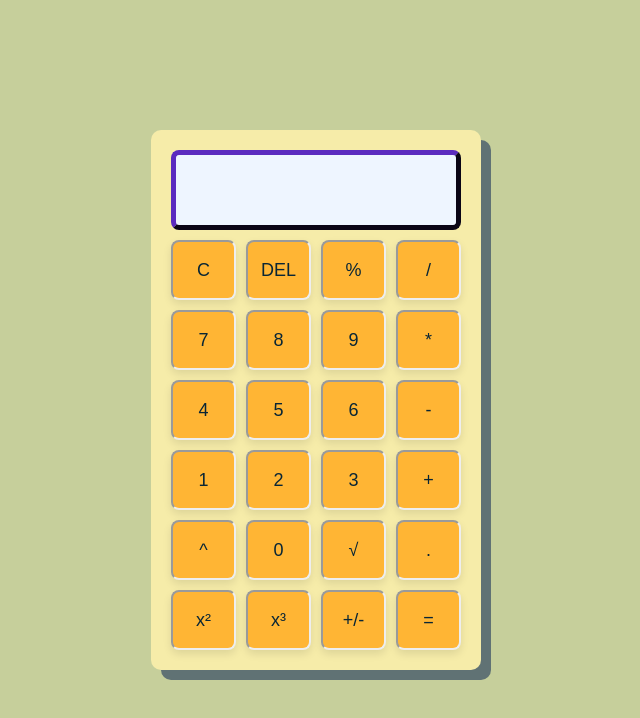
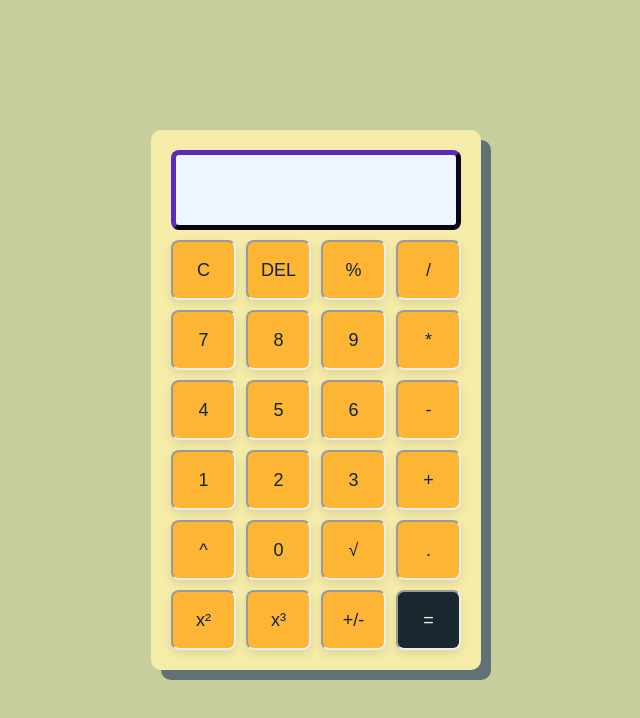
Before and after one commit to Manishkumar-Saroj/SimpleCalculator, a plain HTML site: page index.html in a window 1280 px wide. Shown: the whole page, without its empty margins (324-964 px from the left). Drawn offline with Linux system fonts and the light colour scheme.

Commit message:
Update style.css

```diff
--- a/style.css
+++ b/style.css
@@ -41,6 +41,11 @@
     gap: 10px;
   }
 
+  .equalBtn{
+    background-color: #19282F;
+    color: #F3F3F3;
+  }
+
   button {
     background-color: #FFB534;
     border: 2px inset ;
```
